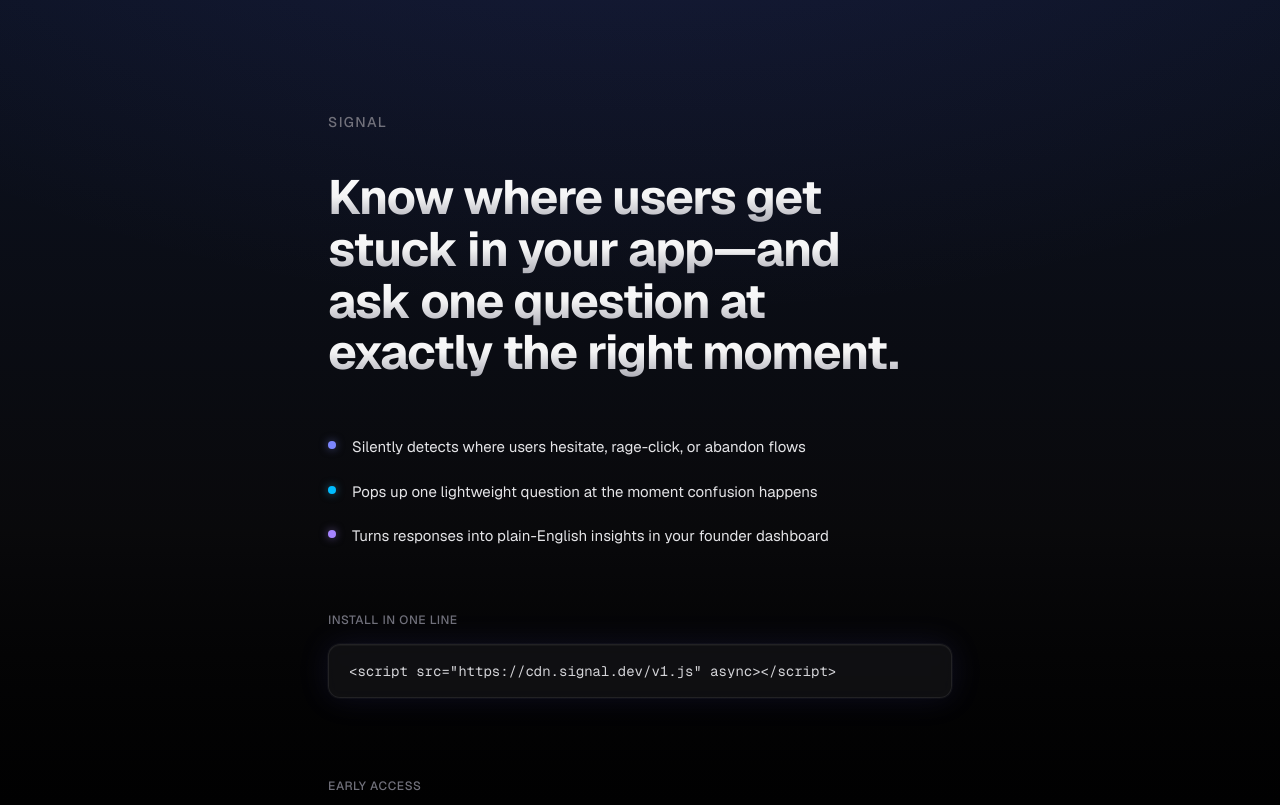
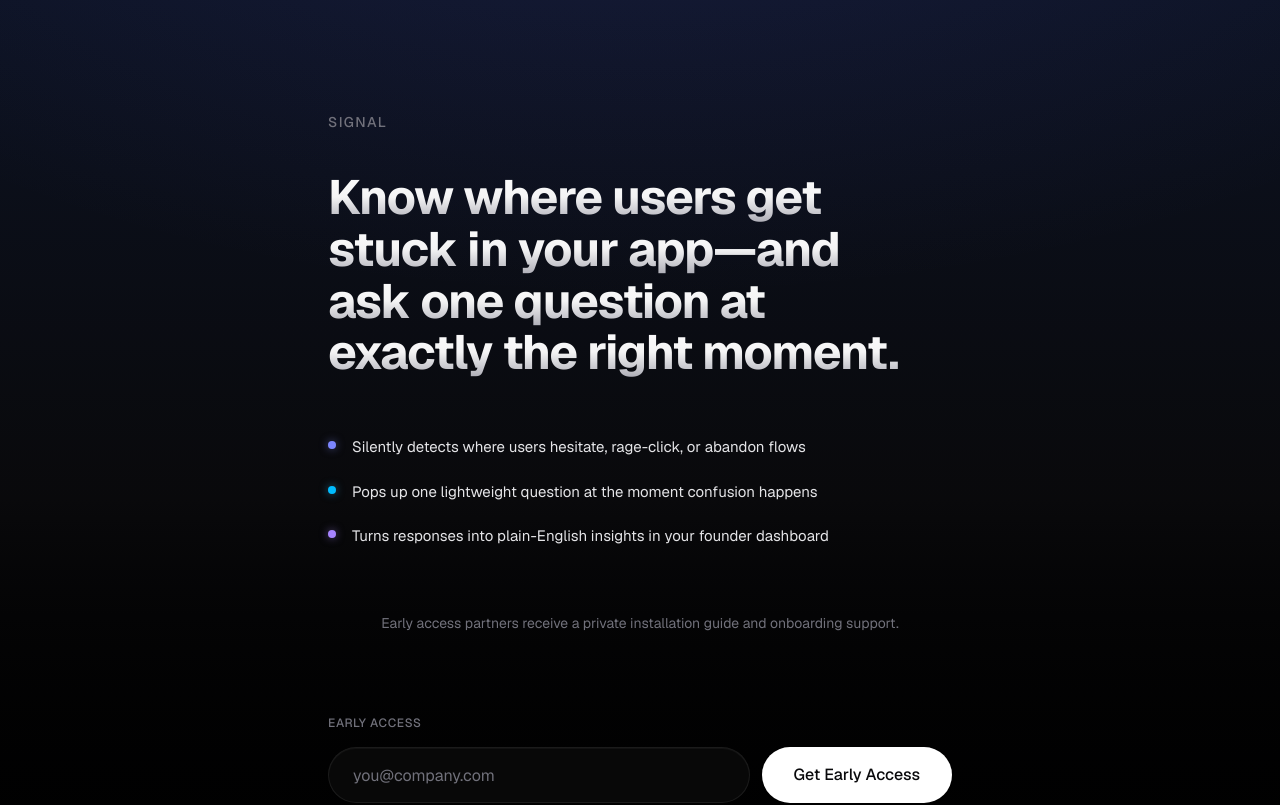
Before and after one commit to neevsrikanth90-art/Signal, a Next.js app: page / in a window 1280 px wide. Shown: the top 805 px of the page. Built offline with nearby package versions, Linux system fonts and the light colour scheme.

Commit message:
remove code snippet, add early access copy

```diff
--- a/app/page.tsx
+++ b/app/page.tsx
@@ -49,14 +49,10 @@ export default function Home() {
           ))}
         </ul>
 
-        <div className="mt-16">
-          <p className="mb-4 text-xs font-medium tracking-wider text-zinc-500 uppercase">
-            Install in one line
-          </p>
-          <pre className="overflow-x-auto rounded-xl border border-white/[0.08] bg-zinc-900/60 px-5 py-4 font-mono text-sm text-zinc-300 shadow-[0_0_0_1px_rgba(255,255,255,0.03),0_0_32px_rgba(99,102,241,0.12),inset_0_1px_0_rgba(255,255,255,0.04)] backdrop-blur-sm">
-            <code>{`<script src="https://cdn.signal.dev/v1.js" async></script>`}</code>
-          </pre>
-        </div>
+        <p className="mt-16 text-center text-sm leading-relaxed text-zinc-500">
+          Early access partners receive a private installation guide and
+          onboarding support.
+        </p>
 
         <EarlyAccessForm />
       </main>
```
